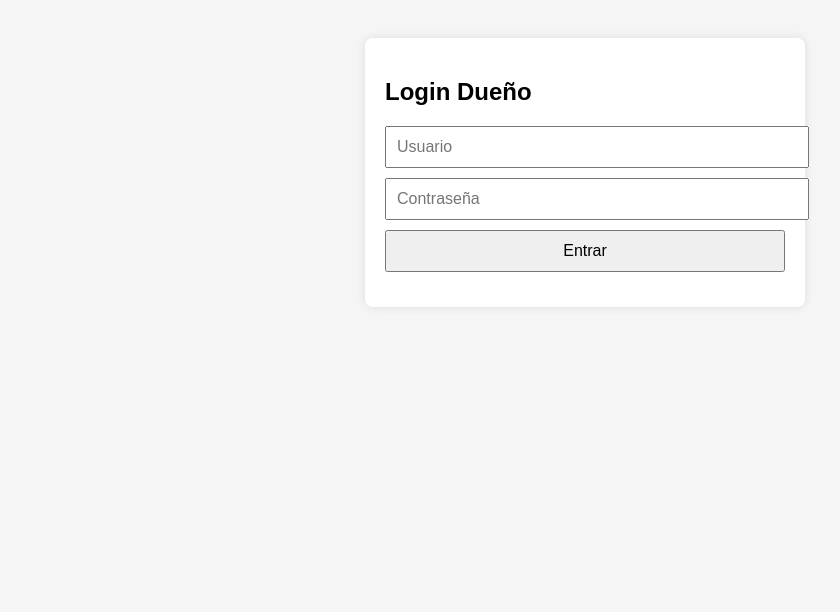
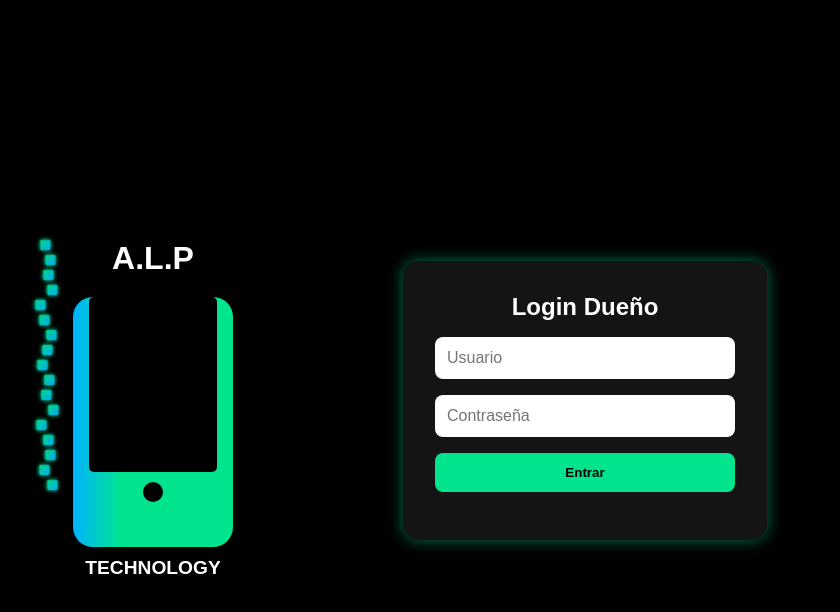
Before and after one commit to martinarce117/PROYECTO-FINAL-TIENDA-ONLINE, a website: page frontend/login/login.html in a window 1280 px wide. Shown: the whole page, without its empty margins (55-895 px from the left). Drawn offline with Linux system fonts and the light colour scheme.

Commit message:
modifique el login y la parte de cliente

```diff
--- a/frontend/login/login.css
+++ b/frontend/login/login.css
@@ -1,5 +1,161 @@
+/* Estructura base */
+body {
+  margin: 0;
+  padding: 0;
+  background-color: #000;
+  font-family: Arial, sans-serif;
+  min-height: 100vh;
+  display: flex;
+  justify-content: center;
+  align-items: center;
+  position: relative;
+  overflow: hidden;
+}
 
-    body { font-family: sans-serif; background-color: #f5f5f5; padding: 30px; }
-    form { background: white; padding: 20px; max-width: 400px; margin: auto; border-radius: 8px; box-shadow: 0 0 10px rgba(0,0,0,0.1); }
-    input, button { display: block; width: 100%; padding: 10px; margin-top: 10px; font-size: 1em; }
-    .mensaje { margin-top: 15px; text-align: center; }
+/* Fondo visual con logo */
+.background-logo {
+  position: absolute;
+  width: 160px;
+  height: 320px;
+  top: 50%;
+  left: 10%;
+  transform: translateY(-50%);
+  z-index: 1;
+  text-align: center;
+}
+
+/* Texto superior: A.L.P */
+.brand-alp {
+  color: white;
+  font-size: 2rem;
+  font-weight: bold;
+  margin: 0 0 10px 0;
+}
+
+/* Celular */
+.phone-frame {
+  width: 100%;
+  height: 250px;
+  border-radius: 20px;
+  background: linear-gradient(to right, #00b2ff 0%, #00e58d 30%);
+  position: relative;
+  z-index: 2;
+}
+
+.screen {
+  width: 80%;
+  height: 70%;
+  background-color: black;
+  margin: 20px auto 0;
+  border-radius: 5px;
+}
+
+.button {
+  width: 20px;
+  height: 20px;
+  background-color: black;
+  border-radius: 50%;
+  margin: 10px auto 0;
+}
+
+/* Texto inferior: TECHNOLOGY */
+.brand-tech {
+  color: white;
+  font-size: 1.2rem;
+  margin-top: 10px;
+}
+
+/* Píxeles decorativos */
+.pixel-grid {
+  position: absolute;
+  z-index: 1;
+  top: 0;
+  left: 0;
+}
+
+.pixel {
+  width: 15px;
+  height: 15px;
+  background: linear-gradient(to right, #00b2ff, #00e58d);
+  position: absolute;
+}
+
+/* Formulario */
+.login-form {
+  z-index: 10;
+  background-color: rgba(255, 255, 255, 0.08);
+  backdrop-filter: blur(6px);
+  padding: 2rem;
+  border-radius: 1rem;
+  color: white;
+  display: flex;
+  flex-direction: column;
+  gap: 1rem;
+  width: 300px;
+  box-shadow: 0 0 15px rgba(0, 229, 141, 0.5);
+}
+
+.login-form h2 {
+  text-align: center;
+  margin: 0;
+}
+
+.login-form input {
+  padding: 0.75rem;
+  border: none;
+  border-radius: 0.5rem;
+  font-size: 1rem;
+}
+
+.login-form button {
+  padding: 0.75rem;
+  border: none;
+  border-radius: 0.5rem;
+  background-color: #00e58d;
+  color: black;
+  font-weight: bold;
+  cursor: pointer;
+  transition: 0.3s;
+}
+
+.login-form button:hover {
+  background-color: #00b2ff;
+  color: white;
+}
+
+
+.pixel-grid {
+  position: absolute;
+  top: 0;
+  left: 0; /* Desde la izquierda */
+  z-index: 0;
+  height: 100%;
+  width: 0;
+
+}
+
+.pixel {
+  width: 10px;
+  height: 10px;
+  background: linear-gradient(135deg, #00e58d, #00b2ff);
+  position: absolute;
+  border-radius: 2px;
+  box-shadow: 0 0 4px #00e58d;
+  opacity: 0.85;
+  animation: float 3s infinite ease-in-out;
+}
+
+@keyframes float {
+  0% {
+    transform: translateX(0) scale(1);
+    opacity: 0.8;
+  }
+  50% {
+    transform: translateX(-10px) scale(1.1);
+    opacity: 1;
+  }
+  100% {
+    transform: translateX(0) scale(1);
+    opacity: 0.8;
+  }
+}
--- a/frontend/login/login.html
+++ b/frontend/login/login.html
@@ -1,15 +1,51 @@
 <!DOCTYPE html>
 <html lang="es">
+
 <head>
-
-  <meta charset="UTF-8">
+  <meta charset="UTF-8" />
+  <meta name="viewport" content="width=device-width, initial-scale=1.0" />
   <title>Login Dueño</title>
-
+  <link rel="shortcut icon" href="../imagenes/logo.jpeg" type="image/x-icon">
   <link rel="stylesheet" href="login.css">
 </head>
+
 <body>
 
- <form id="form-login">
+  <!-- Fondo visual completo con logo -->
+  <div class="background-logo">
+    <h1 class="brand-alp">A.L.P</h1>
+
+    <div class="pixel-grid">
+        <div class="pixel" style="top: 0px; left: -25px;"></div>
+  <div class="pixel" style="top: 15px; left: -20px;"></div>
+  <div class="pixel" style="top: 30px; left: -22px;"></div>
+  <div class="pixel" style="top: 45px; left: -18px;"></div>
+  <div class="pixel" style="top: 60px; left: -30px;"></div>
+  <div class="pixel" style="top: 75px; left: -26px;"></div>
+  <div class="pixel" style="top: 90px; left: -19px;"></div>
+  <div class="pixel" style="top: 105px; left: -23px;"></div>
+  <div class="pixel" style="top: 120px; left: -28px;"></div>
+  <div class="pixel" style="top: 135px; left: -21px;"></div>
+  <div class="pixel" style="top: 150px; left: -24px;"></div>
+  <div class="pixel" style="top: 165px; left: -17px;"></div>
+  <div class="pixel" style="top: 180px; left: -29px;"></div>
+  <div class="pixel" style="top: 195px; left: -22px;"></div>
+  <div class="pixel" style="top: 210px; left: -20px;"></div>
+  <div class="pixel" style="top: 225px; left: -26px;"></div>
+  <div class="pixel" style="top: 240px; left: -18px;"></div>
+
+    </div>
+
+    <div class="phone-frame">
+      <div class="screen"></div>
+      <div class="button"></div>
+    </div>
+
+    <h2 class="brand-tech">TECHNOLOGY</h2>
+  </div>
+
+  <!-- Formulario de login centrado en pantalla -->
+  <form id="form-login" class="login-form">
     <h2>Login Dueño</h2>
     <input type="text" id="username" placeholder="Usuario" required>
     <input type="password" id="password" placeholder="Contraseña" required>
@@ -17,6 +53,7 @@
     <div class="mensaje" id="mensaje"></div>
   </form>
 
-<script src="login.js"></script>
+  <script src="login.js"></script>
 </body>
+
 </html>
```
Also changed, not shown: frontend/cliente/carrito.html (+5 -4 lines), frontend/cliente/cliente.css (+86 -5 lines), frontend/cliente/index.html (line endings or trailing spaces).
